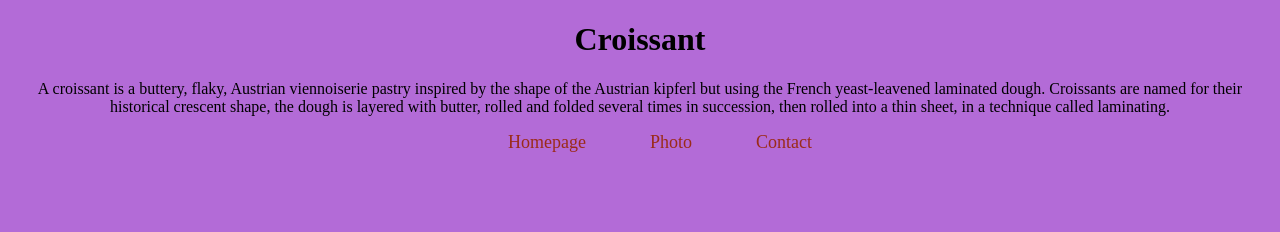
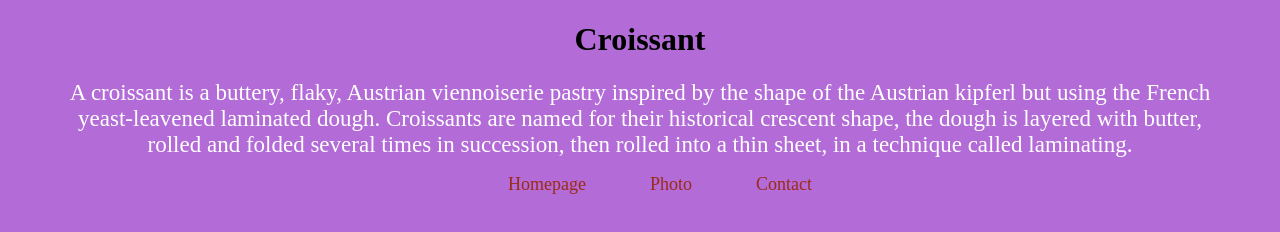
Before and after one commit to RoGreen19/Croissant, a plain HTML site: page index.html in a window 1280 px wide. Drawn offline with Linux system fonts and the light colour scheme.

Commit message:
Change paragraph styling

```diff
--- a/src/styles.css
+++ b/src/styles.css
@@ -1,6 +1,12 @@
 body {
   background-color: #b36bd7;
   text-align: center;
+}
+
+p {
+  color: #fff;
+  font-size: 23px;
+  margin: 4px 60px 4px;
 }
 
 ul li {
```
